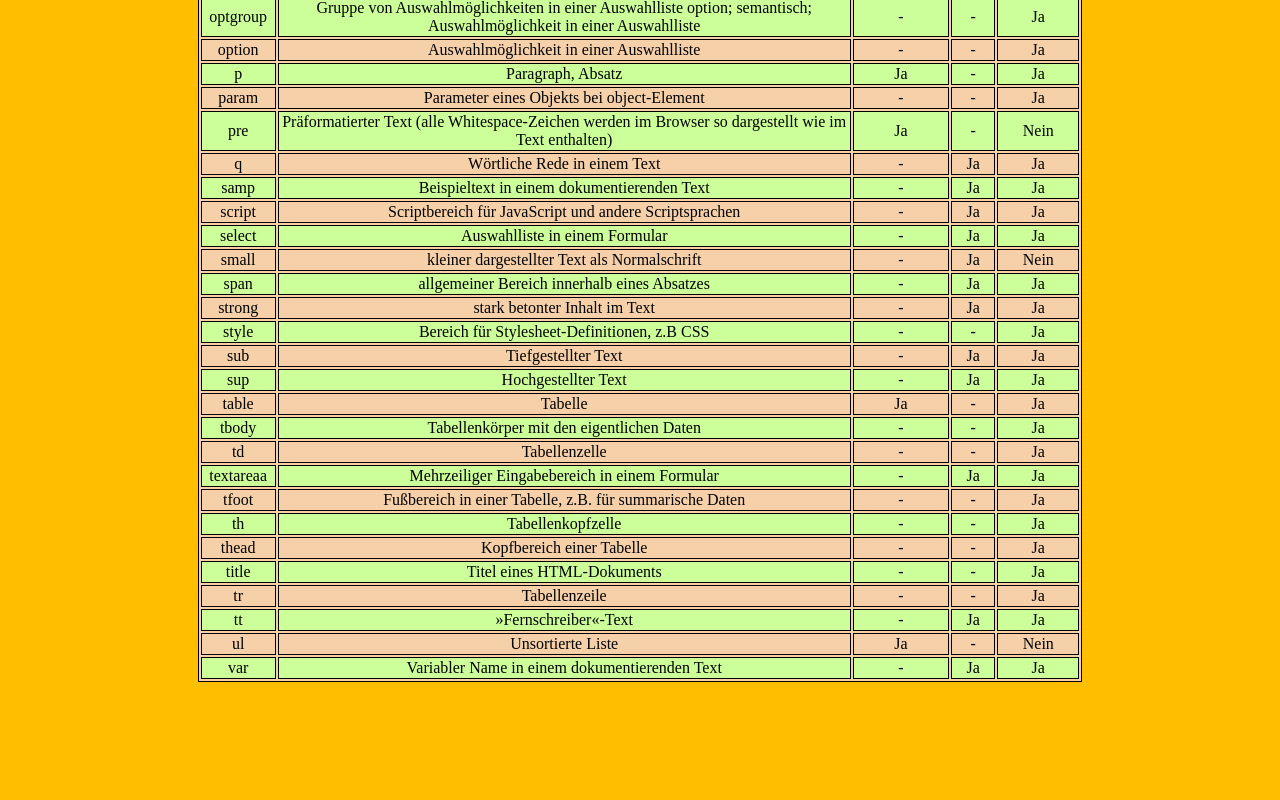
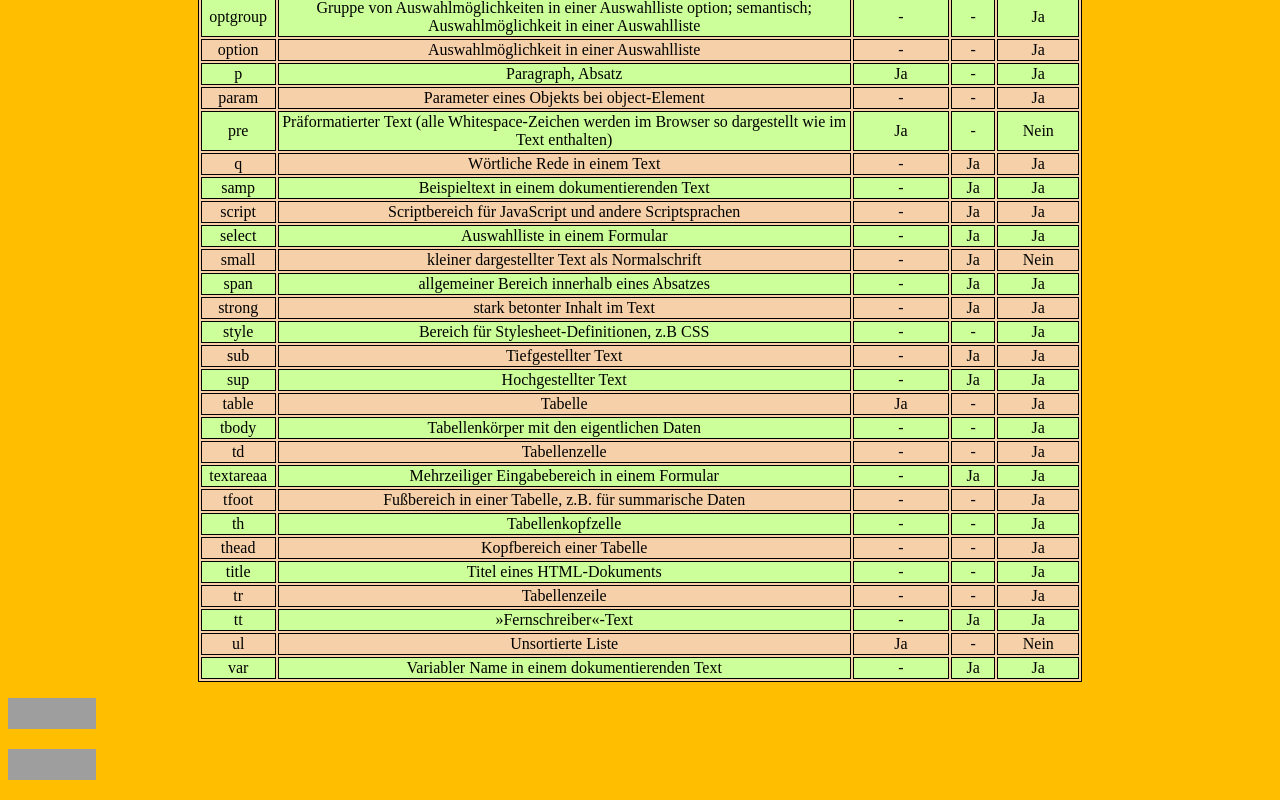
Before and after one commit to klausJu/peterjuergens3, a plain HTML site: page index.html in a window 1280 px wide. Shown: the part 1603-2403 px from the top of the page. Before the commit the page ends 2293 px from the top, so only its background shows below. Drawn offline with Linux system fonts and the light colour scheme; grey boxes are pictures that could not be loaded.

Commit message:
Signed-off-by: Klaus26 <klj1927@online.de>

```diff
--- a/index.html
+++ b/index.html
@@ -1,6 +1,6 @@
 <?xml version="1.0" encoding="UTF-8" ?>
 <!DOCTYPE html PUBLIC "-//W3C//DTD XHTML 1.0 Strict//EN" "http://www.w3.org/TR/xhtml1/DTD/xhtml1-strict.dtd">
-<html xmlns="http://www.w3.org/1999/xhtml">
+<html xmlns="http://www.w3.org/1999/xhtml" xml:lang="de" lang="de">
 <head>
 <link rel="stylesheet" href="theme/stylesheet.css" type="text/css" />
 <title>index</title>
@@ -562,6 +562,16 @@ Ja</td>
 
 
 </table>
+<p>
+    <a href="http://validator.w3.org/check?uri=referer"><img src="http://www.w3.org/Icons/valid-xhtml10" alt="Valid XHTML 1.0 Strict" height="31" width="88"></a>
+  </p>
+
+
+<p>
+    <a href="http://jigsaw.w3.org/css-validator/check/referer">
+        <img style="border:0;width:88px;height:31px" src="http://jigsaw.w3.org/css-validator/images/vcss" alt="CSS ist valide!">
+    </a>
+</p>
 
 </body>
 </html>
```
